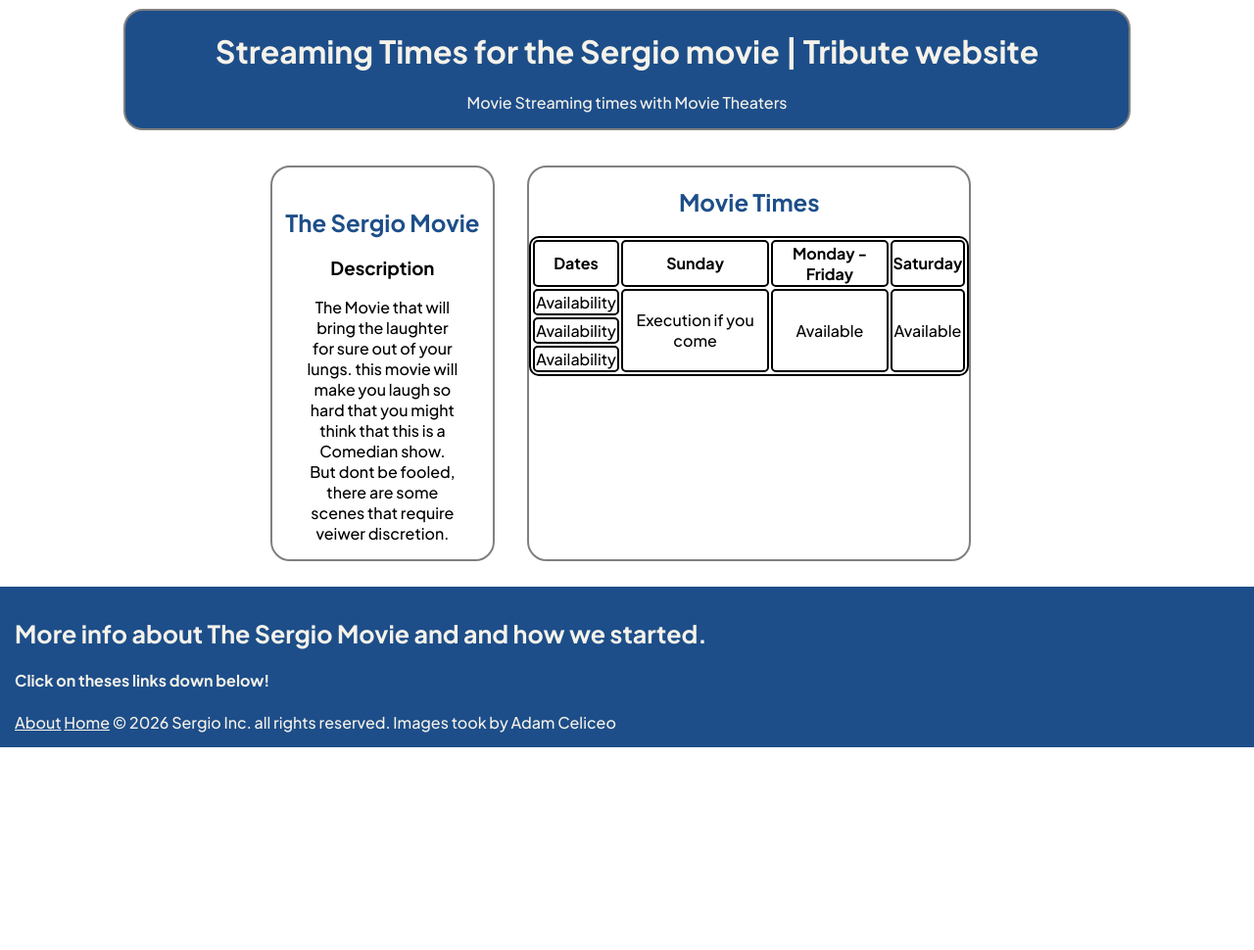
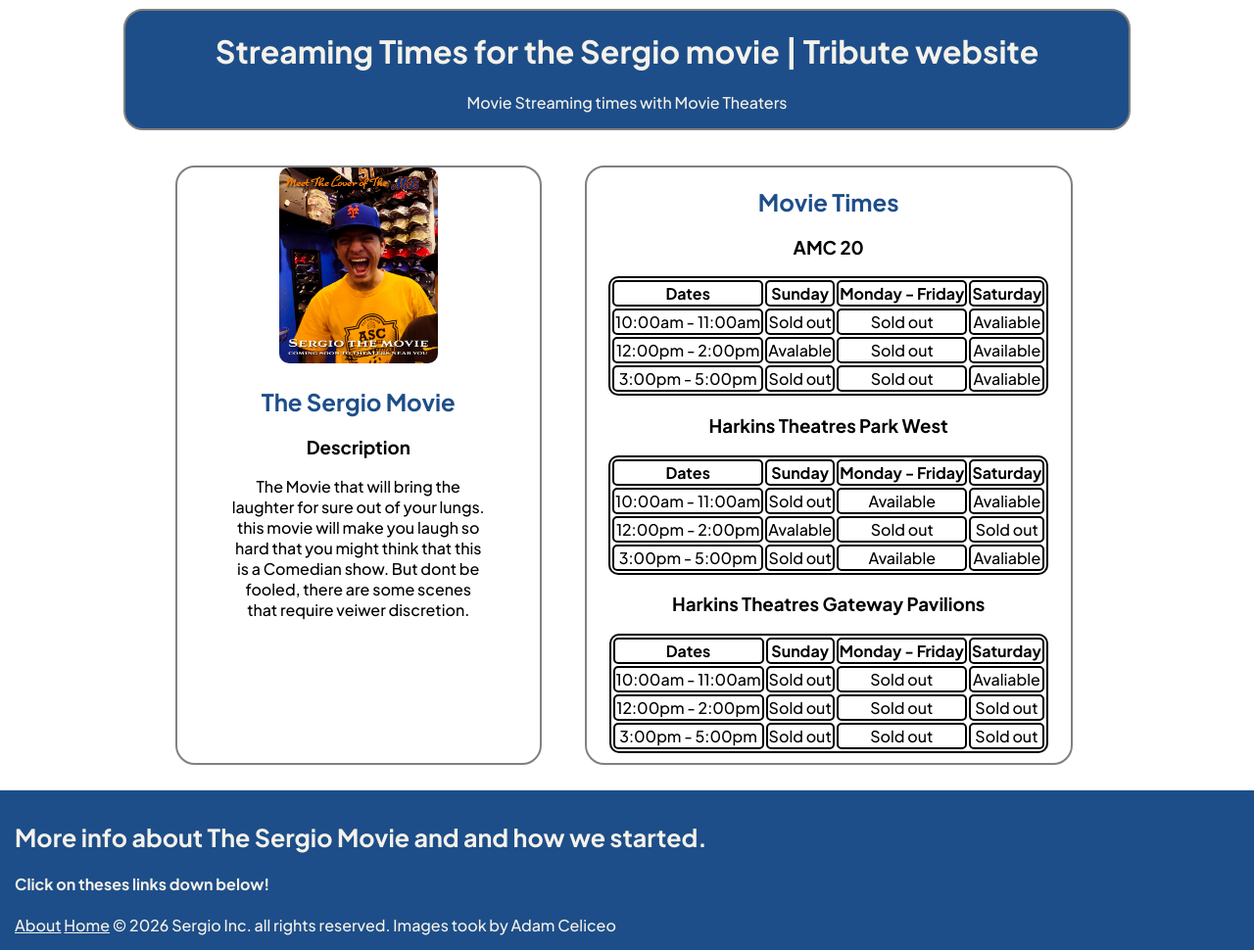
Before and after one commit to Thyoof900/The-Sergio-Movie-Series, a plain HTML site: page Streaming-Times/index.html in a window 1280 px wide. Shown: the part 107-1077 px from the top of the page at 98% size. Before the commit the page ends 870 px from the top, so only its background shows below. Drawn offline with Linux system fonts and the light colour scheme.

Commit message:
Added the Cover Image for the Sergio Movie series and Updated the Tables for the Streaming Times Page

```diff
--- a/Streaming-Times/index.html
+++ b/Streaming-Times/index.html
@@ -42,7 +42,7 @@
                 <div id="person-card-container2">
                     <article class="person-card">
 
-                        <img src="" alt="">
+                        <img class="photos" src="../Images/Sergio-Movie-Cover.jpg" alt="The Sergio Movie Cover">
 
                         <h1 class="person-header">
                             The Sergio Movie
@@ -64,7 +64,10 @@
                             Movie Times
                         </h2>
 
-                        <!-- Add a table below here please -->
+                        <h3>
+                            AMC 20
+                        </h3>
+
                         <table>
                             <tr>
                                 <th>Dates</th>
@@ -74,18 +77,92 @@
                             </tr>
 
                             <tr>
-                                <td>Availability</td>
-                                <td rowspan="3">Execution if you come</td>
-                                <td rowspan="3">Available</td>
-                                <td rowspan="3">Available</td>
+                                <td>10:00am - 11:00am</td>
+                                <td>Sold out</td>
+                                <td>Sold out</td>
+                                <td>Avaliable</td>
                             </tr>
 
                             <tr>
-                                <td>Availability</td>
+                                <td>12:00pm - 2:00pm</td>
+                                <td>Avalable</td>
+                                <td>Sold out</td>
+                                <td>Available</td>
                             </tr>
 
                             <tr>
-                                <td>Availability</td>
+                                <td>3:00pm - 5:00pm</td>
+                                <td>Sold out</td>
+                                <td>Sold out</td>
+                                <td>Avaliable</td>
+                            </tr>
+                        </table>
+
+                        <h3>
+                            Harkins Theatres Park West
+                        </h3>
+
+                        <table>
+                            <tr>
+                                <th>Dates</th>
+                                <th>Sunday</th>
+                                <th>Monday - Friday</th>
+                                <th>Saturday</th>
+                            </tr>
+
+                            <tr>
+                                <td>10:00am - 11:00am</td>
+                                <td>Sold out</td>
+                                <td>Available</td>
+                                <td>Avaliable</td>
+                            </tr>
+
+                            <tr>
+                                <td>12:00pm - 2:00pm</td>
+                                <td>Avalable</td>
+                                <td>Sold out</td>
+                                <td>Sold out</td>
+                            </tr>
+
+                            <tr>
+                                <td>3:00pm - 5:00pm</td>
+                                <td>Sold out</td>
+                                <td>Available</td>
+                                <td>Avaliable</td>
+                            </tr>
+                        </table>
+
+                        <h3>
+                            Harkins Theatres Gateway Pavilions
+                        </h3>
+
+                        <table>
+                            <tr>
+                                <th>Dates</th>
+                                <th>Sunday</th>
+                                <th>Monday - Friday</th>
+                                <th>Saturday</th>
+                            </tr>
+
+                            <tr>
+                                <td>10:00am - 11:00am</td>
+                                <td>Sold out</td>
+                                <td>Sold out</td>
+                                <td>Avaliable</td>
+                            </tr>
+
+                            <tr>
+                                <td>12:00pm - 2:00pm</td>
+                                <td>Sold out</td>
+                                <td>Sold out</td>
+                                <td>Sold out</td>
+                            </tr>
+
+                            <tr>
+                                <td>3:00pm - 5:00pm</td>
+                                <td>Sold out</td>
+                                <td>Sold out</td>
+                                <td>Sold out</td>
                             </tr>
 
                         </table>
--- a/global.css
+++ b/global.css
@@ -276,8 +276,8 @@ th, td, tr{
 
     #person-card-container2{
         display: grid;
-        grid-template-columns: 1fr 2fr;
-        margin: 0;
+        grid-template-columns: 3fr 4fr;
+        width: 120dvh;
     }
 
     .page {
```
Also changed, not shown: Images/Sergio-Movie-Cover.jpg (added).
